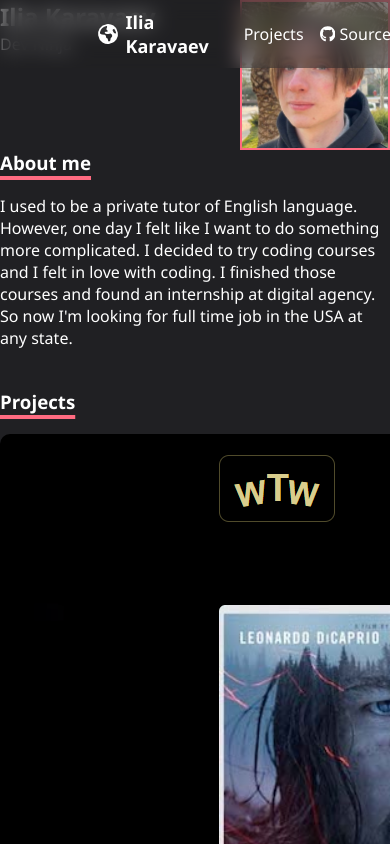
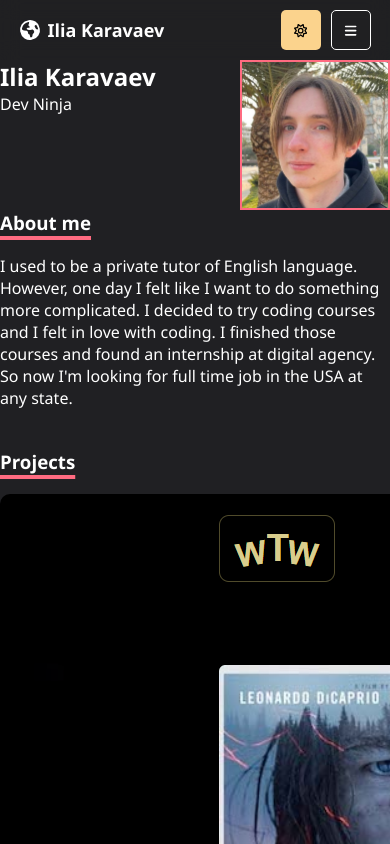
Before and after one commit to Elijahezy/personal-portfolio, a Next.js app: page / in a window 390 px wide. Shown: the top 844 px of the page. Built offline with nearby package versions, Linux system fonts and the light colour scheme.

Commit message:
mobile version of navbar

```diff
--- a/src/components/consts.ts
+++ b/src/components/consts.ts
@@ -9,6 +9,8 @@ export const EARTH_AMERICA_PATH = "M57.7 193l9.4 16.4c8.3 14.5 21.9 25.2 38 29.8
 export const SUN_PATH = "M375.7 19.7c-1.5-8-6.9-14.7-14.4-17.8s-16.1-2.2-22.8 2.4L256 61.1 173.5 4.2c-6.7-4.6-15.3-5.5-22.8-2.4s-12.9 9.8-14.4 17.8l-18.1 98.5L19.7 136.3c-8 1.5-14.7 6.9-17.8 14.4s-2.2 16.1 2.4 22.8L61.1 256 4.2 338.5c-4.6 6.7-5.5 15.3-2.4 22.8s9.8 13 17.8 14.4l98.5 18.1 18.1 98.5c1.5 8 6.9 14.7 14.4 17.8s16.1 2.2 22.8-2.4L256 450.9l82.5 56.9c6.7 4.6 15.3 5.5 22.8 2.4s12.9-9.8 14.4-17.8l18.1-98.5 98.5-18.1c8-1.5 14.7-6.9 17.8-14.4s2.2-16.1-2.4-22.8L450.9 256l56.9-82.5c4.6-6.7 5.5-15.3 2.4-22.8s-9.8-12.9-17.8-14.4l-98.5-18.1L375.7 19.7zM269.6 110l65.6-45.2 14.4 78.3c1.8 9.8 9.5 17.5 19.3 19.3l78.3 14.4L402 242.4c-5.7 8.2-5.7 19 0 27.2l45.2 65.6-78.3 14.4c-9.8 1.8-17.5 9.5-19.3 19.3l-14.4 78.3L269.6 402c-8.2-5.7-19-5.7-27.2 0l-65.6 45.2-14.4-78.3c-1.8-9.8-9.5-17.5-19.3-19.3L64.8 335.2 110 269.6c5.7-8.2 5.7-19 0-27.2L64.8 176.8l78.3-14.4c9.8-1.8 17.5-9.5 19.3-19.3l14.4-78.3L242.4 110c8.2 5.7 19 5.7 27.2 0zM256 368a112 112 0 1 0 0-224 112 112 0 1 0 0 224zM192 256a64 64 0 1 1 128 0 64 64 0 1 1 -128 0z"
 
 export const MOON_PATH = "M223.5 32C100 32 0 132.3 0 256S100 480 223.5 480c60.6 0 115.5-24.2 155.8-63.4c5-4.9 6.3-12.5 3.1-18.7s-10.1-9.7-17-8.5c-9.8 1.7-19.8 2.6-30.1 2.6c-96.9 0-175.5-78.8-175.5-176c0-65.8 36-123.1 89.3-153.3c6.1-3.5 9.2-10.5 7.7-17.3s-7.3-11.9-14.3-12.5c-6.3-.5-12.6-.8-19-.8z"
+
+export const HAMBURGER_BARS_PATH = "M0 96C0 78.3 14.3 64 32 64H416c17.7 0 32 14.3 32 32s-14.3 32-32 32H32C14.3 128 0 113.7 0 96zM0 256c0-17.7 14.3-32 32-32H416c17.7 0 32 14.3 32 32s-14.3 32-32 32H32c-17.7 0-32-14.3-32-32zM448 416c0 17.7-14.3 32-32 32H32c-17.7 0-32-14.3-32-32s14.3-32 32-32H416c17.7 0 32 14.3 32 32z";
 export const LINKEDIN_URL = 'https://www.linkedin.com/in/ilia-karavaev-511706137/';
 
 export const GITHUB_URL = 'https://github.com/Elijahezy'
--- a/src/components/navbar/navbar.styled.ts
+++ b/src/components/navbar/navbar.styled.ts
@@ -11,11 +11,18 @@ export const Navbar = styled.nav`
   position: fixed;
   backdrop-filter: blur(10px);
   background-color: ${({theme}) => theme.color.navBackground};
+  display: flex;
+  padding: 10px 25%;
+  position: relative;
 
 
   a {
     text-decoration: none;
 
+  }
+
+  @media screen and (max-width: 1024px) {
+    padding: 10px 5%;
   }
 `;
 
@@ -23,12 +30,15 @@ export const NavList = styled.ul`
   display: flex;
   flex-direction: row;
   text-decoration: none;
-  padding: 10px 0;
   gap: 15px;
   list-style: none;
   align-items: center;
-  margin: 0 auto;
-  width: 50%;
+  margin: 0 20px;
+
+  @media screen and (max-width: 481px) {
+    display: none;
+  }
+
 `;
 
 export const NavItem = styled.li<NavItemProps>`
@@ -81,8 +91,8 @@ export const ThemeSwitcher = styled.button<ThemeSwitcherProps>`
   border-radius: 5px;
   background-color: ${props => props.bg};
   cursor: pointer;
+  border: 0;
   margin: 0 0 0 auto;
-  border: 0;
 
   &:hover {
     filter: brightness(0.9);
@@ -92,3 +102,53 @@ export const ThemeSwitcher = styled.button<ThemeSwitcherProps>`
     outline: none;
   }
 `;
+
+export const HamburgerMenu = styled.button`
+  margin: 0 0 0 10px;
+  width: 40px;
+  height: 40px;
+  border-radius: 5px;
+  cursor: pointer;
+  border: 0;
+  display: none;
+  background-color: transparent;
+  border: 1px solid ${({theme}) => theme.color.text};
+
+  &:hover {
+    filter: brightness(0.9);
+  }
+
+  &:focus {
+    outline: none;
+  }
+
+  @media screen and (max-width: 481px) {
+    display: block;
+  }
+`;
+
+interface HamburgerMenuWrapperProps {
+    display: boolean,
+}
+
+export const HamburgerMenuWrapper = styled.div<HamburgerMenuWrapperProps>`
+  flex-direction: column;
+  position: absolute;
+  right: 5%;
+  top: 100%;
+  display: none;
+  background-color: ${({theme}) => theme.color.hamburgerBackground};
+  border-radius: 8px;
+  box-shadow: 0 1px 2px 0 rgba(0, 0, 0, 0.05);
+
+
+  @media screen and (max-width: 481px) {
+    display: ${props => props.display ? 'flex' : 'none'};
+  }
+`;
+
+export const HamburgerMenuItem = styled(Link)`
+  padding: 10px 50px 10px 10px;
+  color: ${({theme}) => theme.color.text};
+
+`;
--- a/src/components/navbar/navbar.tsx
+++ b/src/components/navbar/navbar.tsx
@@ -1,17 +1,25 @@
 import * as S from './navbar.styled'
 import Link from "next/link";
 import {Icon} from "@chakra-ui/icon";
-import {EARTH_AMERICA_PATH, GITHUB_PATH, GITHUB_SOURCE_URL, GITHUB_URL, MOON_PATH, SUN_PATH} from "@/components/consts";
+import {
+    EARTH_AMERICA_PATH,
+    GITHUB_PATH,
+    GITHUB_SOURCE_URL,
+    GITHUB_URL,
+    HAMBURGER_BARS_PATH,
+    MOON_PATH,
+    SUN_PATH
+} from "@/components/consts";
 import styled from 'styled-components'
 import {useBearStore} from "@/store/store";
+import {useState} from "react";
 
 
 export default function Navbar() {
     const currentThemeBoolean = useBearStore((state) => state.themeBoolean)
+    const [isHamburgerMenuDisplayed, setHamburgerMenuDisplayed] = useState(false)
     return (
         <S.Navbar>
-            <S.NavList>
-                <S.NavItem margin={'0 20px 0 0'}>
             <S.Logo href={'/'}>
                 <Icon viewBox="0 0 512 512" color={currentThemeBoolean ? 'white' : 'black'}>
                     <path
@@ -22,7 +30,9 @@ export default function Navbar() {
                     Ilia Karavaev
                         </span>
             </S.Logo>
-                </S.NavItem>
+            <S.NavList>
+
+
                 <S.NavItem>
                     <S.NavLink href={'/projects'}>
                         Projects
@@ -38,6 +48,8 @@ export default function Navbar() {
                         Source
                     </S.NavLink>
                 </S.NavItem>
+
+            </S.NavList>
             <S.ThemeSwitcher bg={currentThemeBoolean ? '#FBD38D' : 'purple'}
                              onClick={() => useBearStore.getState().switchTheme(!currentThemeBoolean)}>
                 <Icon viewBox={currentThemeBoolean ? "0 0 512 512" : "0 0 384 512"}
@@ -45,8 +57,20 @@ export default function Navbar() {
                     <path d={currentThemeBoolean ? SUN_PATH : MOON_PATH} fill='currentColor'/>
                 </Icon>
             </S.ThemeSwitcher>
-            </S.NavList>
 
+            <S.HamburgerMenu onClick={() => setHamburgerMenuDisplayed(!isHamburgerMenuDisplayed)}>
+                <Icon viewBox="0 0 448 512" color={currentThemeBoolean ? 'white' : 'black'}>
+                    <path d={HAMBURGER_BARS_PATH} fill={'currentColor'}/>
+                </Icon>
+            </S.HamburgerMenu>
+            <S.HamburgerMenuWrapper display={isHamburgerMenuDisplayed}>
+                <S.HamburgerMenuItem href={'/projects'}>
+                    Projects
+                </S.HamburgerMenuItem>
+                <S.HamburgerMenuItem href={GITHUB_SOURCE_URL}>
+                    Source
+                </S.HamburgerMenuItem>
+            </S.HamburgerMenuWrapper>
         </S.Navbar>
     )
 }
--- a/src/styles/theme.ts
+++ b/src/styles/theme.ts
@@ -1,19 +1,19 @@
 export const darkTheme = {
     color: {
         primary: '#ff6b81',
-
         text: '#FFF',
         backgroundColor: '#202023',
         navBackground: '#20202380',
+        hamburgerBackground: 'rgb(45, 55, 72)',
     }
 }
 
 export const lightTheme = {
     color: {
         primary: '#ff6b81',
-
-        text: '#000',
+        text: '#1A202C',
         backgroundColor: 'rgb(240, 231, 219)',
-        navBackground: 'rgba(255, 255, 255, 0.25)'
+        navBackground: 'rgba(255, 255, 255, 0.25)',
+        hamburgerBackground: 'rgb(255, 255, 255)',
     }
 }
```
Also changed, not shown: public/bars-solid.svg (added). Lines whose indentation alone changed are shown as unchanged.
